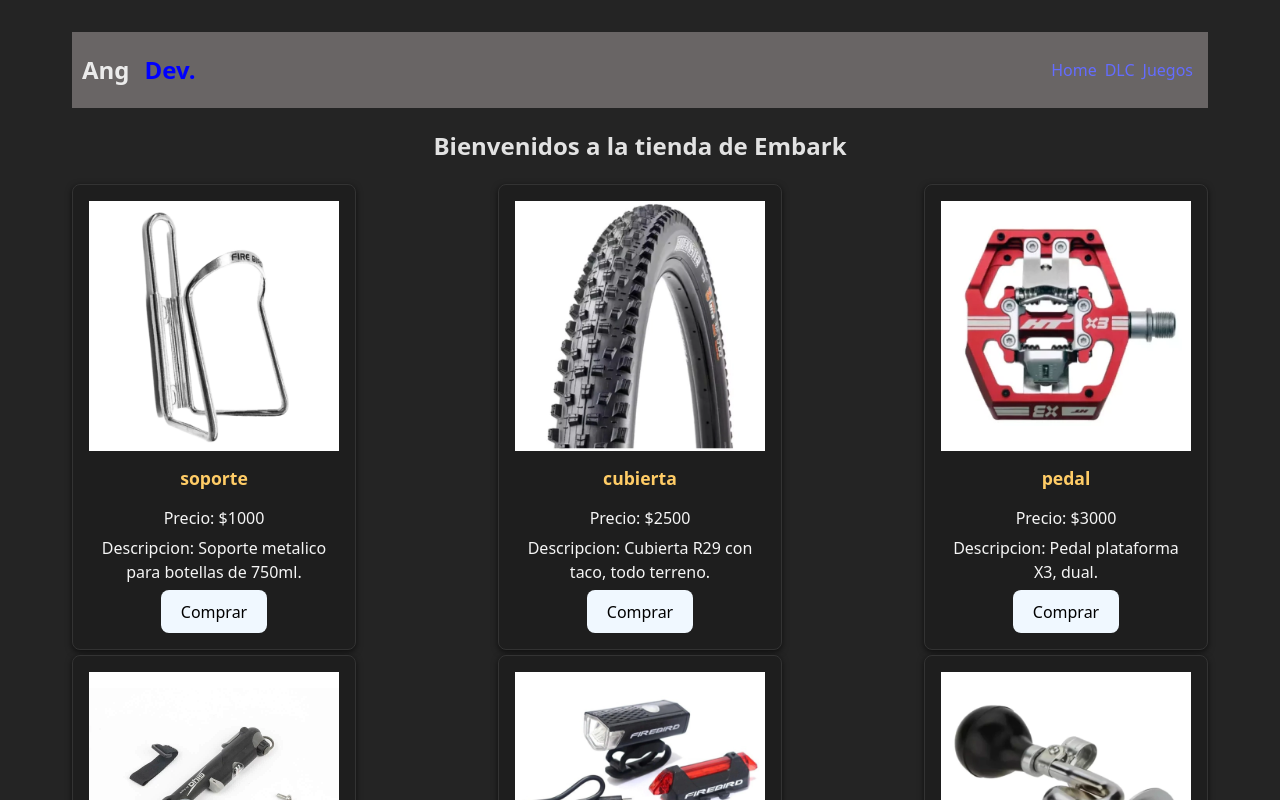
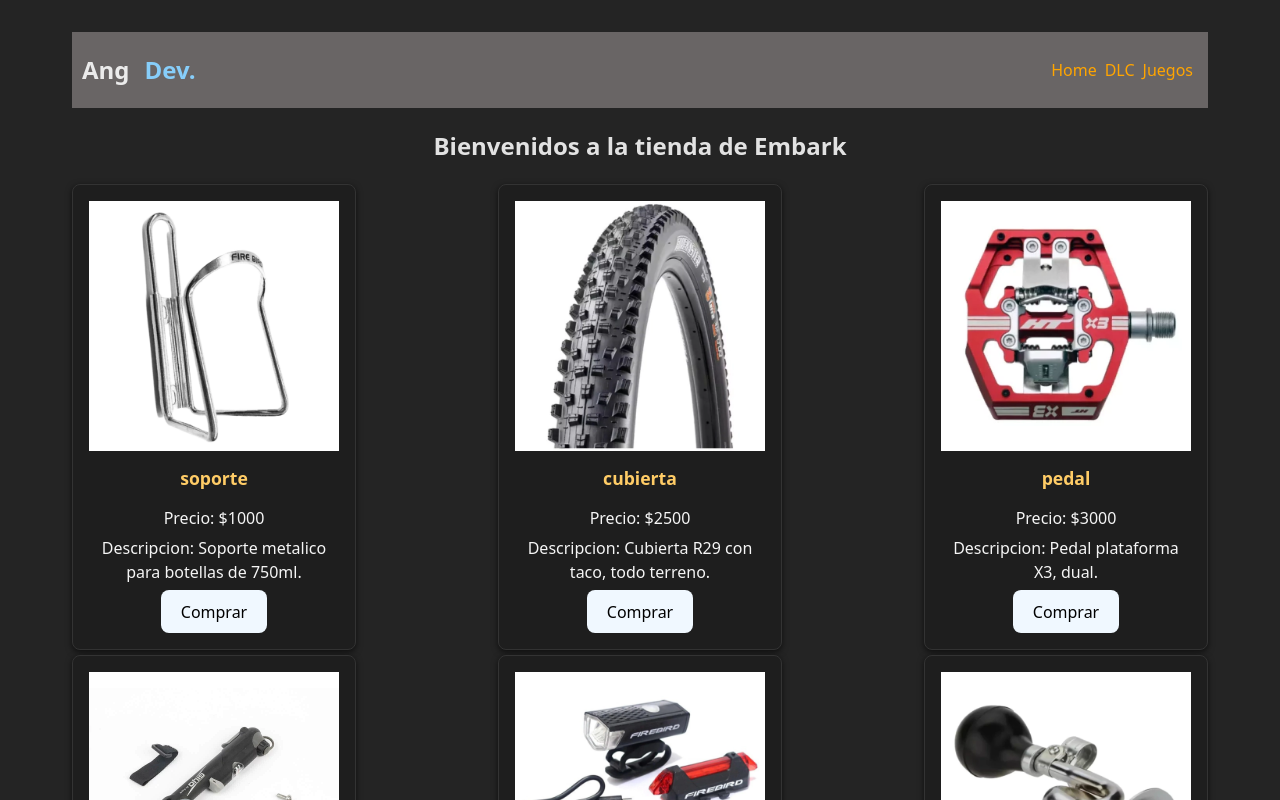
Before and after one commit to Galimberto/Proyecto-React-25232, a React (Vite) app: page / in a window 1280 px wide. Shown: the top 800 px of the page. Built offline with nearby package versions, Linux system fonts and the light colour scheme.

Commit message:
ajustes, estilos del header

```diff
--- a/src/components/Header/Header.css
+++ b/src/components/Header/Header.css
@@ -6,7 +6,7 @@ header{
 }
 
 span{
-  color: blue;
+  color: lightskyblue;
   padding:  5px 15px;
 }
 
--- a/src/index.css
+++ b/src/index.css
@@ -16,11 +16,11 @@
 
 a {
   font-weight: 500;
-  color: #646cff;
+  color: orange;
   text-decoration: inherit;
 }
 a:hover {
-  color: #535bf2;
+  color: orangered;
 }
 
 body {
```
